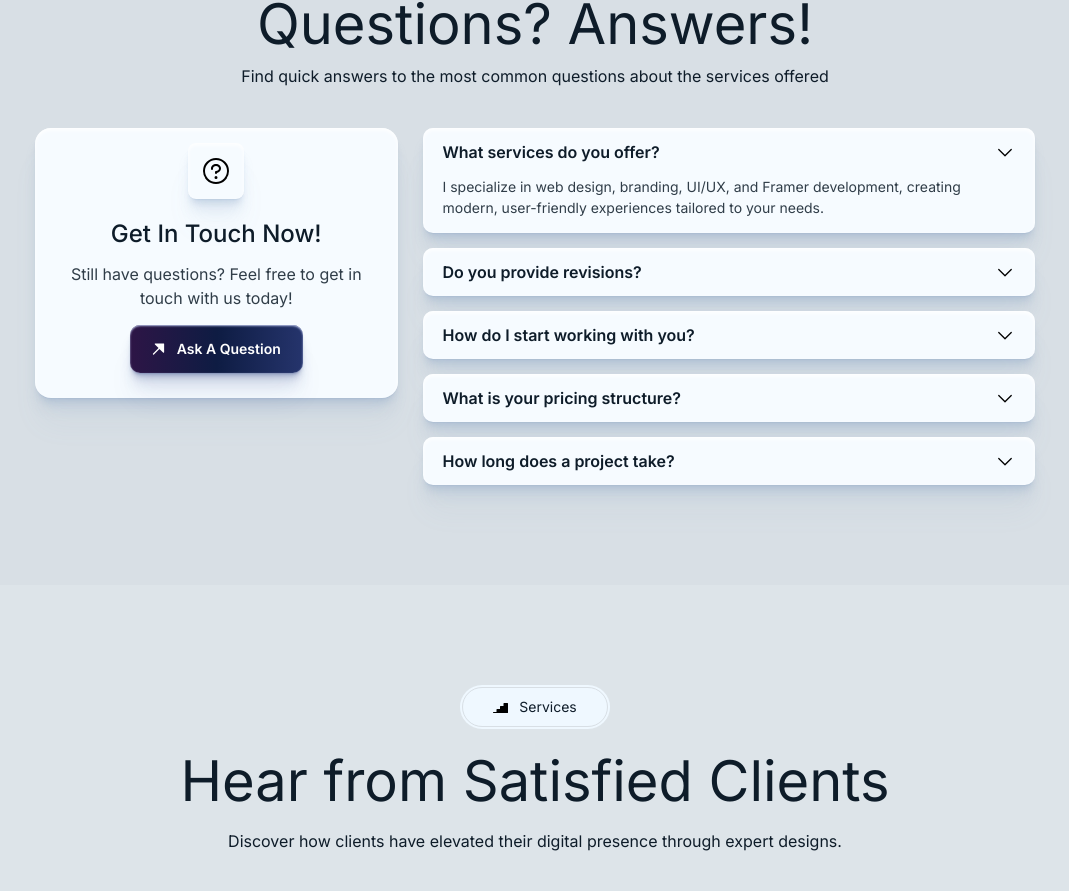
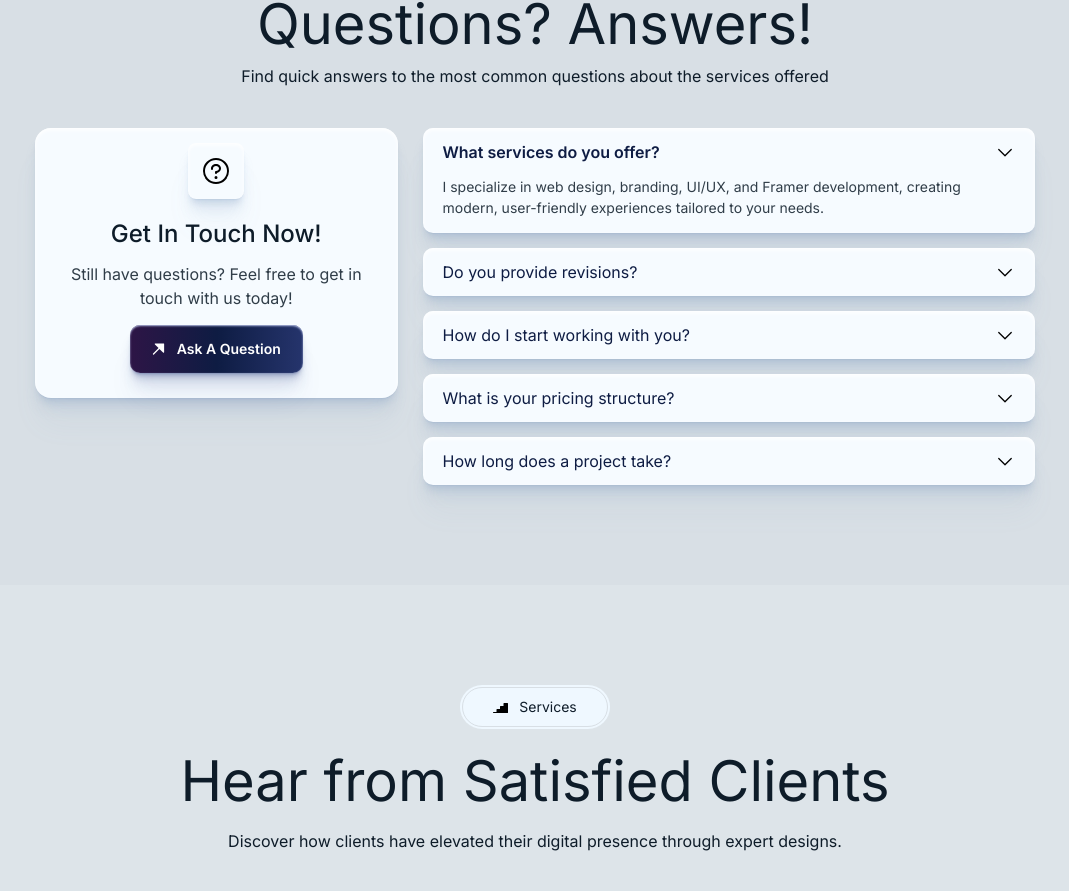
Before and after one commit to ask0ldd/FolioV2, a React (Vite) app: page / in a window 1280 px wide. Shown: the part 5157-6048 px from the top of the page, without its empty margins (105-1174 px from the left). Built offline with nearby package versions, Linux system fonts and the light colour scheme.

Commit message:
*edit* front / QA section : questions conditional styling

```diff
--- a/src/pages/app/sections/QA.tsx
+++ b/src/pages/app/sections/QA.tsx
@@ -1,6 +1,7 @@
 import { useState } from 'react'
 import '../../App.css'
 import { QUESTIONS } from '../constants/questions'
+import type { Question } from '../types/TQuestion'
 
 export default function QA(){
 
@@ -39,7 +40,7 @@ export default function QA(){
                 <div className="flex flex-col flex-[60%] shrink grow h-fit gap-y-[15px] mt-[15px] md:mt-0">
 
                     {QUESTIONS.map((question, idx) => (
-                        <QAPair onToggle={() => setActiveQ(idx)} active={activeQ == idx} question={question.question} answer={question.answer}/>
+                        <QAPair onToggle={() => setActiveQ(idx)} active={activeQ == idx} question={question}/>
                     ))}
 
                 </div>
@@ -48,25 +49,24 @@ export default function QA(){
     )
 }
 
-function QAPair({question, answer, active, onToggle} : IQAPair){
+function QAPair({question, active, onToggle} : IQAPair){
     return(
         <div className="flex flex-col bg-[#F6FBFF] rounded-[10px] px-[20px] whiteBlockShadow" onClick={onToggle}>
             <div className="flex flex-row justify-between h-[48px] items-center">
-                <span className={"text-[16px] text-[#0e1c43] " + active ? "font-semibold" : "font-light"}>{question}</span>
+                <span className={"text-[16px] text-[#0e1c43] " + (active ? "font-semibold" : "font-normal")}>{question.question}</span>
                 <svg width={20} height={20} xmlns="http://www.w3.org/2000/svg"
                     viewBox="0 0 256 256"
                     focusable="false"
                     color="var(--token-6396e7f2-0645-4f69-9a36-80e94f8ee015, rgb(14, 28, 41))"
                 ><path d="M213.66,101.66l-80,80a8,8,0,0,1-11.32,0l-80-80A8,8,0,0,1,53.66,90.34L128,164.69l74.34-74.35a8,8,0,0,1,11.32,11.32Z"></path></svg>
                 </div>
-            {active && <span className="text-[14px] text-[#0E1C29] font-normal pb-[15px] opacity-85">{answer}</span>}
+            {active && <span className="text-[14px] text-[#0E1C29] font-normal pb-[15px] opacity-85">{question.answer}</span>}
         </div>
     )
 }
 
 interface IQAPair {
-    question : string,
-    answer : string,
+    question : Question,
     active : boolean,
     onToggle : () => void
 }
```
